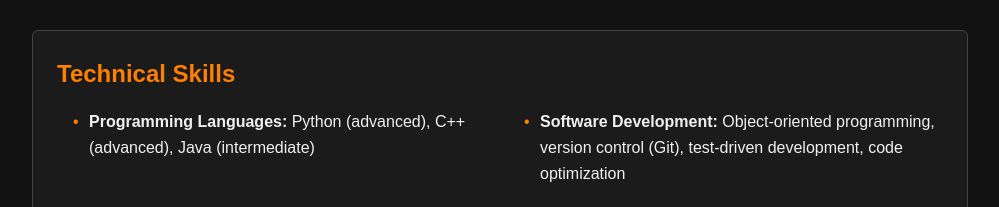
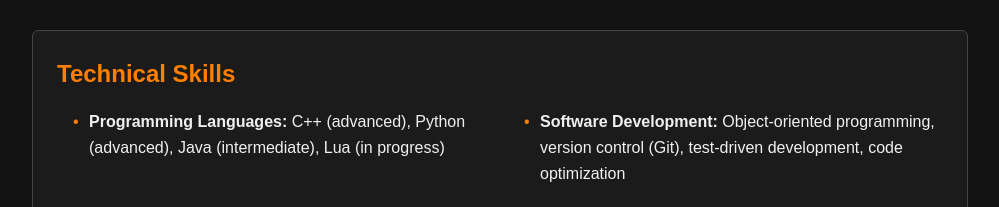
Before and after one commit to AtlasICL/acarsoy.co.uk, a plain HTML site: page index.html in a window 1280 px wide. Shown: the part 988-1195 px from the top of the page, without its empty margins (140-1139 px from the left). Drawn offline with Linux system fonts and the light colour scheme.

Commit message:
added Lua to languages

```diff
--- a/index.html
+++ b/index.html
@@ -90,7 +90,7 @@
         <section id="technical-skills" class="info-section">
             <h2>Technical Skills</h2>
             <ul class="technical-list">
-                <li><strong>Programming Languages:</strong> Python (advanced), C++ (advanced), Java (intermediate)</li>
+                <li><strong>Programming Languages:</strong> C++ (advanced), Python (advanced), Java (intermediate), Lua (in progress)</li>
                 <li><strong>Software Development:</strong> Object-oriented programming, version control (Git), test-driven development, code optimization</li>
                 <li><strong>Computer Science:</strong> Data structures (arrays, trees, graphs, hash tables), algorithms (sorting, searching, graph traversal), complexity analysis</li>
                 <li><strong>Development Tools:</strong> Visual Studio Code, Jupyter Notebook, gdb/g++</li>
```
